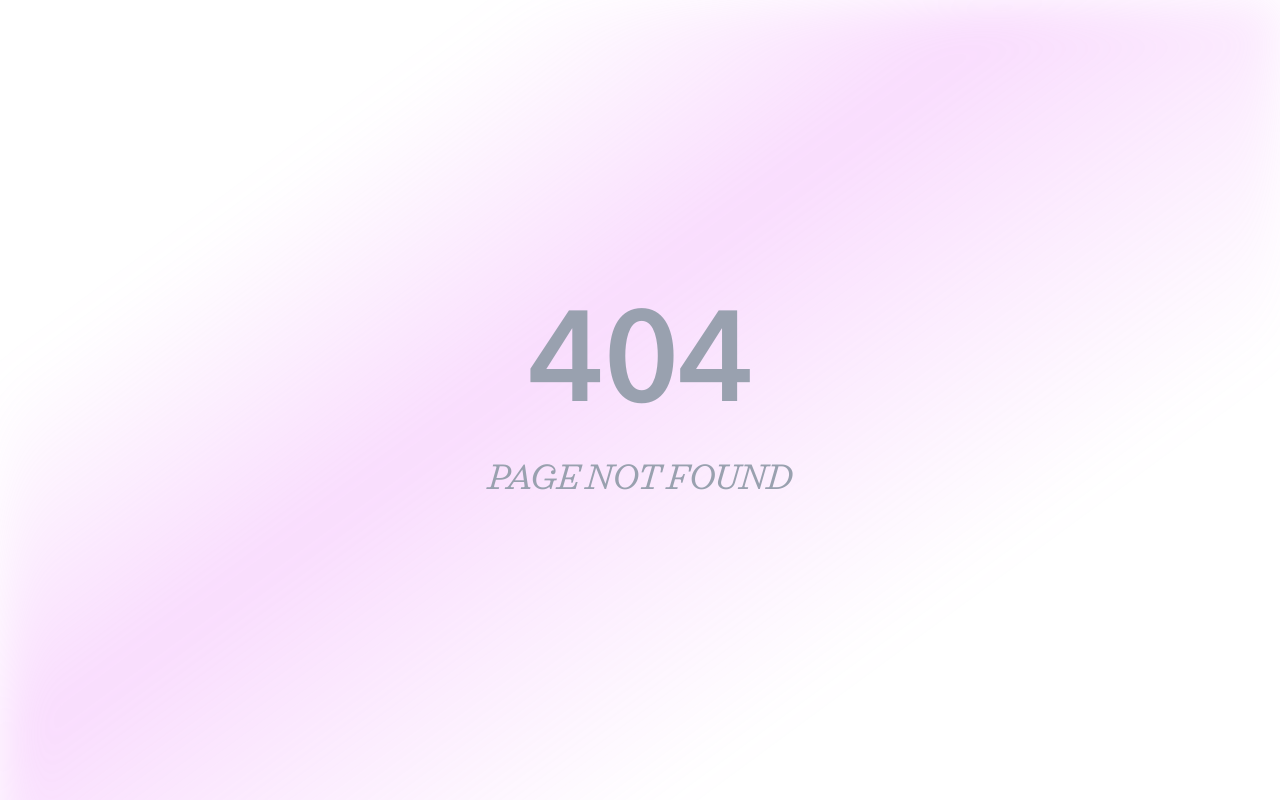
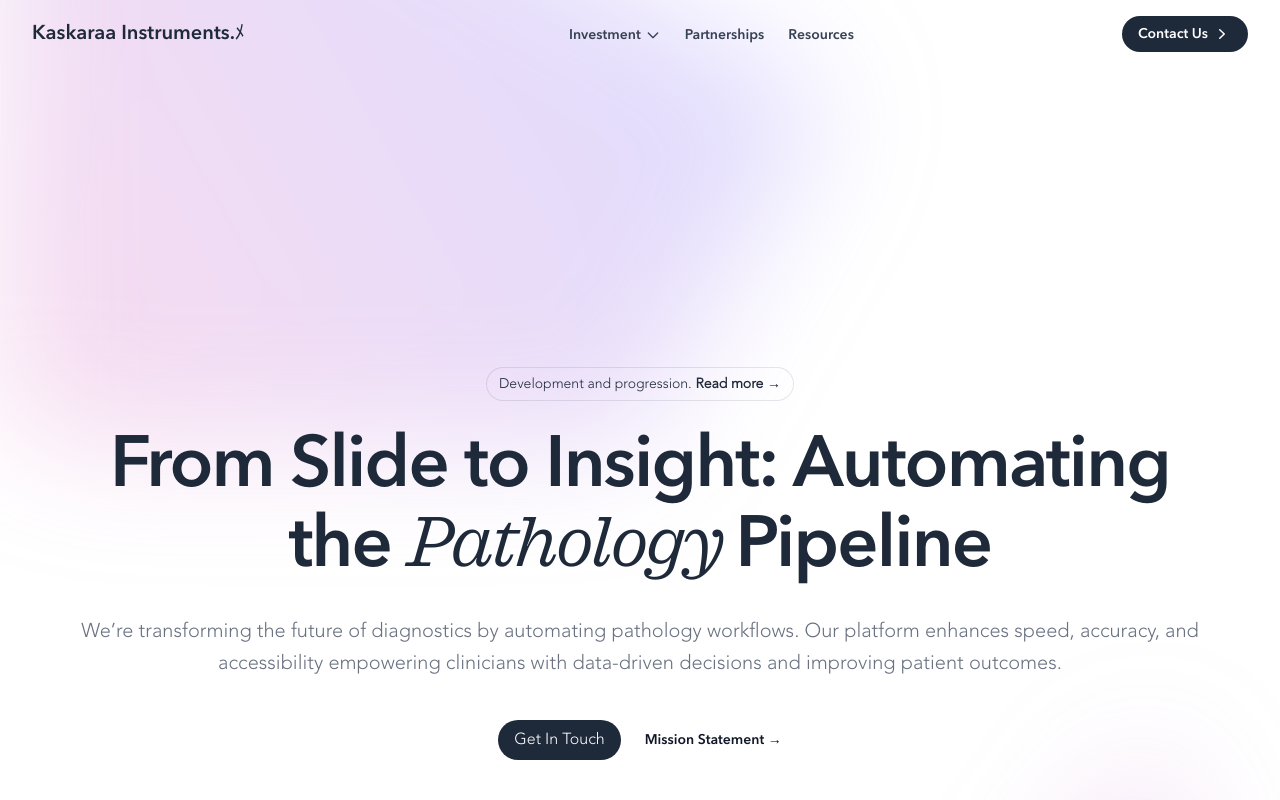
Before and after one commit to kaskaraa/web, a Next.js app: page /investment in a window 1280 px wide. Before the commit this address had no page. Shown: the top 800 px of the page. Built offline with nearby package versions, Linux system fonts and the light colour scheme.

Commit message:
feat(Navbar, Page): update investment links and remove support page; enhance navigation structure

```diff
--- a/src/app/components/footer.tsx
+++ b/src/app/components/footer.tsx
@@ -17,17 +17,17 @@ export default function Footer() {
                                 <li className="mb-4">
                                     <a href="/contact" className="hover:underline">Contact</a>
                                 </li>
-                                <li>
+                                {/* <li>
                                     <a href="/support-us" className="hover:underline">Investment</a>
-                                </li>
+                                </li> */}
                             </ul>
                         </div>
                         <div>
                             <h2 className="mb-6 text-sm font-[Avenir] font-bold text-gray-900 uppercase">Follow us</h2>
                             <ul className="text-gray-500 font-medium">
-                                <li className="mb-4">
+                                {/* <li className="mb-4">
                                     <a href="https://github.com/Kaskara-Intruments" className="hover:underline">Github</a>
-                                </li>
+                                </li> */}
                                 <li>
                                     <a href="https://www.linkedin.com/company/106752688" className="hover:underline">Linkedin</a>
                                 </li>
--- a/src/app/components/navbar.tsx
+++ b/src/app/components/navbar.tsx
@@ -13,7 +13,6 @@ const Navbar = () => {
   const [dropdownOpen, setDropdownOpen] = useState<number | null>(null);
 
   const navigation: NavItem[] = [
-
     // {
     //   title: "Products",
     //   path: "/products",
@@ -26,6 +25,12 @@ const Navbar = () => {
     //     { title: "Research", path: "/applications/research" },
     //   ],
     // },
+    {
+      title: "Investment",
+      path: "",
+        children: [{ title: "Overview", path: "/investment" }, { title: "Mission Statement", path: "/investment" }]
+
+    },
     { title: "Partnerships", path: "/partnerships" },
     { title: "Resources", path: "/" },
   ];
@@ -34,7 +39,7 @@ const Navbar = () => {
     <div className="flex items-center justify-between py-5 md:block ">
       <Link href="/">
         <h1 className="text-xl text-gray-800 font-[Avenir] sm:text-xl">
-        Kaskaraa Instruments.ﾒ
+          Kaskaraa Instruments.ﾒ
         </h1>
       </Link>
       <div className="md:hidden">
--- a/src/app/support-us/page.tsx
+++ b/src/app/investment/page.tsx
@@ -4,7 +4,7 @@ import Navbar from "../components/navbar";
 import type { Metadata } from "next";
 
 export const metadata: Metadata = {
-  title: "Support Kaskaraa Intruments",
+  title: "Kaskaraa Intruments Investment",
   description:
     "Kaskaraa Intruments is a research and development company focused on building the next generation pathology automation tools. Website by Nathan Aruna",
 };
@@ -24,7 +24,7 @@ const SupportPage = () => {
                 className="relative left-[calc(50%-11rem)] aspect-1155/678 w-[36.125rem] -translate-x-1/2 rotate-[30deg] bg-linear-to-tr from-[#ff80b5] to-[#9089fc] opacity-30 sm:left-[calc(50%-30rem)] sm:w-[72.1875rem]"
                 style={{
                   clipPath:
-                    "polygon(74.1% 44.1%, 100% 61.6%, 97.5% 26.9%, 85.5% 0.1%, 80.7% 2%, 72.5% 32.5%, 60.2% 62.4%, 52.4% 68.1%, 47.5% 58.3%, 45.2% 34.5%, 27.5% 76.7%, 0.1% 64.9%, 17.9% 100%, 27.6% 76.8%, 76.1% 97.7%, 74.1% 44.1%)",
+                    "polygon(74.1% 44.1%, 100% 61.`6%, 97.5% 26.9%, 85.5% 0.1%, 80.7% 2%, 72.5% 32.5%, 60.2% 62.4%, 52.4% 68.1%, 47.5% 58.3%, 45.2% 34.5%, 27.5% 76.7%, 0.1% 64.9%, 17.9% 100%, 27.6% 76.8%, 76.1% 97.7%, 74.1% 44.1%)",
                 }}
               ></div>
             </div>
--- a/src/app/page.tsx
+++ b/src/app/page.tsx
@@ -51,7 +51,7 @@ export default function Home() {
                   About Us
                 </a>
                 <a
-                  href="/support-us"
+                  href="/investment"
                   className="flex items-center justify-center gap-x-1 py-2 px-4 text-gray-700 hover:text-gray-900 duration-150 md:inline-flex font-[Avenir]"
                 >
                   Want To Support Us? ⇀
```
